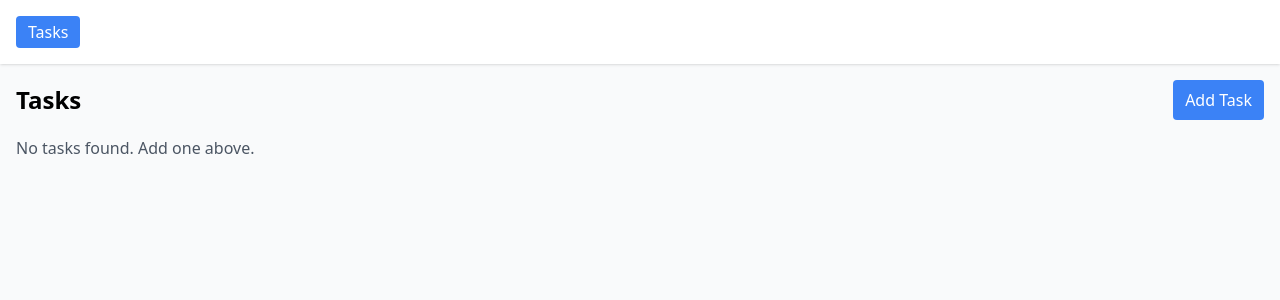
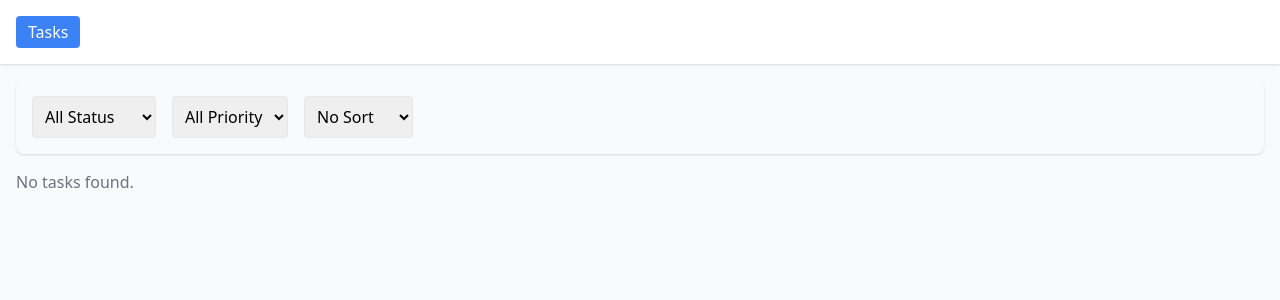
Before and after one commit to JohnyRv6/task-dashboard, a React (Vite) app: page /tasks in a window 1280 px wide. Shown: the top 300 px of the page. Built offline with nearby package versions, Linux system fonts and the light colour scheme.

Commit message:
feat: add FilterBar component with status, priority filters and sorting logic

```diff
--- /dev/null
+++ b/src/components/filterBar.tsx
@@ -0,0 +1,55 @@
+import { type FC } from "react";
+
+interface FilterBarProps {
+  statusFilter: string;
+  priorityFilter: string;
+  sortBy: string;
+  onStatusChange: (value: string) => void;
+  onPriorityChange: (value: string) => void;
+  onSortChange: (value: string) => void;
+}
+
+export const FilterBar: FC<FilterBarProps> = ({
+  statusFilter,
+  priorityFilter,
+  sortBy,
+  onStatusChange,
+  onPriorityChange,
+  onSortChange,
+}) => {
+  return (
+    <div className="flex flex-wrap gap-4 items-center p-4 bg-gray-50 rounded-lg shadow">
+      <select
+        value={statusFilter}
+        onChange={(e) => onStatusChange(e.target.value)}
+        className="border p-2 rounded"
+      >
+        <option value="">All Status</option>
+        <option value="To Do">To Do</option>
+        <option value="In Progress">In Progress</option>
+        <option value="Done">Done</option>
+      </select>
+
+      <select
+        value={priorityFilter}
+        onChange={(e) => onPriorityChange(e.target.value)}
+        className="border p-2 rounded"
+      >
+        <option value="">All Priority</option>
+        <option value="Low">Low</option>
+        <option value="Medium">Medium</option>
+        <option value="High">High</option>
+      </select>
+
+      <select
+        value={sortBy}
+        onChange={(e) => onSortChange(e.target.value)}
+        className="border p-2 rounded"
+      >
+        <option value="">No Sort</option>
+        <option value="dueDate">Due Date</option>
+        <option value="priority">Priority</option>
+      </select>
+    </div>
+  );
+};
--- /dev/null
+++ b/src/components/taskList.tsx
@@ -0,0 +1,47 @@
+import type { FC } from "react";
+import type { Task } from "../types/task";
+
+interface TaskListProps {
+  tasks: Task[];
+}
+
+export const TaskList: FC<TaskListProps> = ({ tasks }) => {
+  if (tasks.length === 0) {
+    return <p className="text-gray-500">No tasks found.</p>;
+  }
+
+  return (
+    <ul className="space-y-4">
+      {tasks.map((task) => (
+        <li
+          key={task.id}
+          className="border p-4 rounded-lg shadow-sm bg-white hover:shadow-md transition"
+        >
+          <div className="flex justify-between items-start">
+            <h3 className="text-lg font-semibold">{task.title}</h3>
+            <span
+              className={`px-2 py-1 text-xs rounded ${
+                task.priority === "High"
+                  ? "bg-red-200 text-red-800"
+                  : task.priority === "Medium"
+                  ? "bg-yellow-200 text-yellow-800"
+                  : "bg-green-200 text-green-800"
+              }`}
+            >
+              {task.priority}
+            </span>
+          </div>
+          {task.description && (
+            <p className="text-gray-600">{task.description}</p>
+          )}
+          <div className="flex justify-between mt-2 text-sm text-gray-500">
+            <span>Status: {task.status}</span>
+            {task.dueDate && (
+              <span>Due: {new Date(task.dueDate).toLocaleDateString()}</span>
+            )}
+          </div>
+        </li>
+      ))}
+    </ul>
+  );
+};
--- a/src/pages/tasksPage.tsx
+++ b/src/pages/tasksPage.tsx
@@ -1,31 +1,52 @@
+import { useMemo, useState } from "react";
+import { FilterBar } from "../components/filterBar";
 import { useTasks } from "../hooks/useTasks";
-import TaskCard from "../components/taskCard";
-import { Link } from "react-router-dom";
+import { TaskList } from "../components/taskList";
 
 export default function TasksPage() {
-  const { tasks, deleteTask } = useTasks();
+  const { tasks } = useTasks();
+  const [statusFilter, setStatusFilter] = useState("");
+  const [priorityFilter, setPriorityFilter] = useState("");
+  const [sortBy, setSortBy] = useState("");
+
+  const filteredTasks = useMemo(() => {
+    let result = [...tasks];
+
+    if (statusFilter) {
+      result = result.filter((t) => t.status === statusFilter);
+    }
+
+    if (priorityFilter) {
+      result = result.filter((t) => t.priority === priorityFilter);
+    }
+
+    if (sortBy === "dueDate") {
+      result.sort((a, b) => {
+        if (!a.dueDate) return 1;
+        if (!b.dueDate) return -1;
+        return new Date(a.dueDate).getTime() - new Date(b.dueDate).getTime();
+      });
+    }
+
+    if (sortBy === "priority") {
+      const priorityOrder = { High: 1, Medium: 2, Low: 3 };
+      result.sort((a, b) => priorityOrder[a.priority] - priorityOrder[b.priority]);
+    }
+
+    return result;
+  }, [tasks, statusFilter, priorityFilter, sortBy]);
 
   return (
-    <div>
-      <div className="flex justify-between items-center mb-4">
-        <h1 className="text-2xl font-bold">Tasks</h1>
-        <Link
-          to="/tasks/new"
-          className="px-3 py-2 bg-blue-500 text-white rounded hover:bg-blue-600"
-        >
-          Add Task
-        </Link>
-      </div>
-
-      {tasks.length === 0 ? (
-        <p className="text-gray-600">No tasks found. Add one above.</p>
-      ) : (
-        <div className="grid gap-4 sm:grid-cols-2 lg:grid-cols-3">
-          {tasks.map((task) => (
-            <TaskCard key={task.id} task={task} onDelete={deleteTask} />
-          ))}
-        </div>
-      )}
+    <div className="space-y-4">
+      <FilterBar
+        statusFilter={statusFilter}
+        priorityFilter={priorityFilter}
+        sortBy={sortBy}
+        onStatusChange={setStatusFilter}
+        onPriorityChange={setPriorityFilter}
+        onSortChange={setSortBy}
+      />
+      <TaskList tasks={filteredTasks} />
     </div>
   );
 }
```
